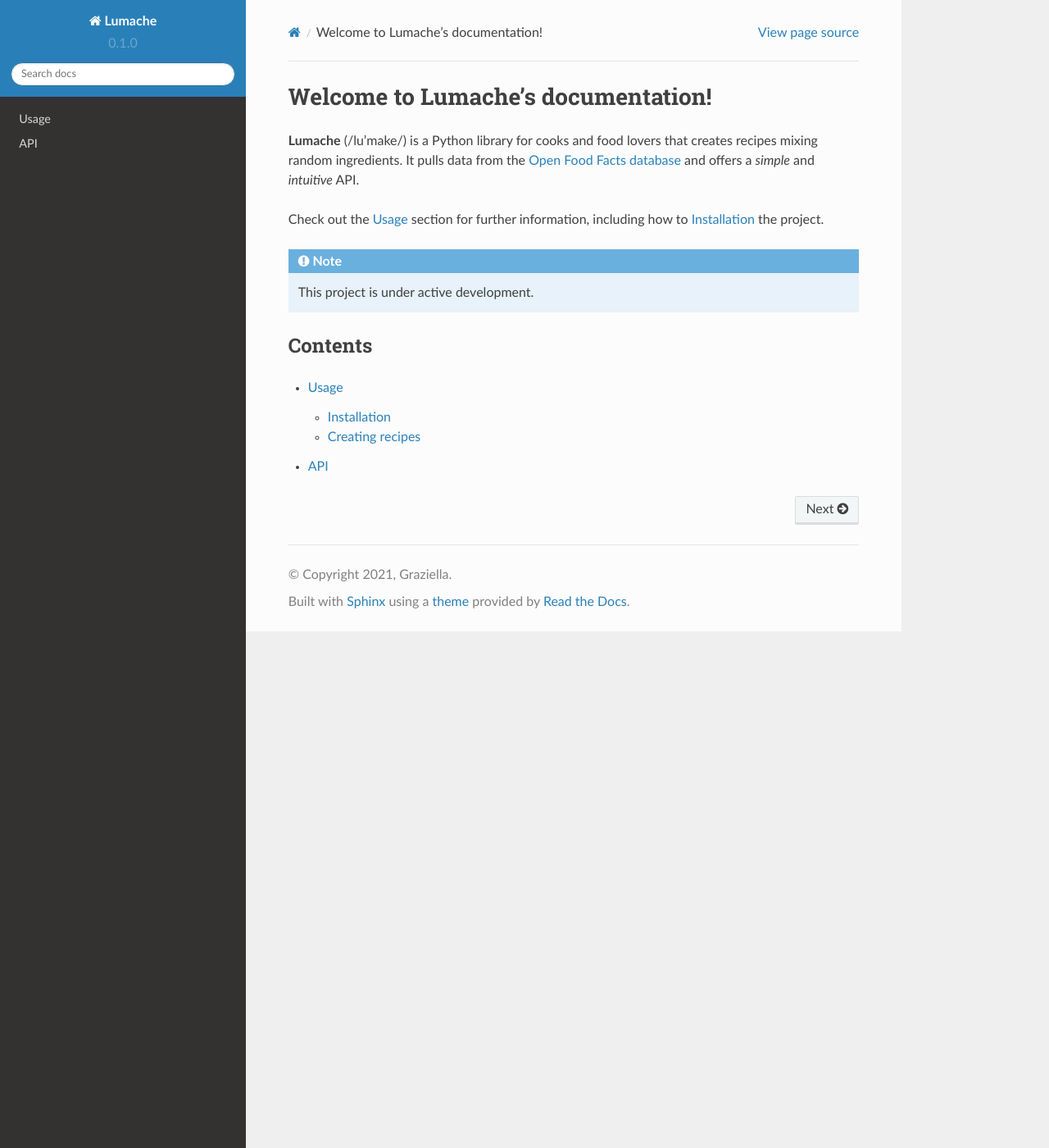
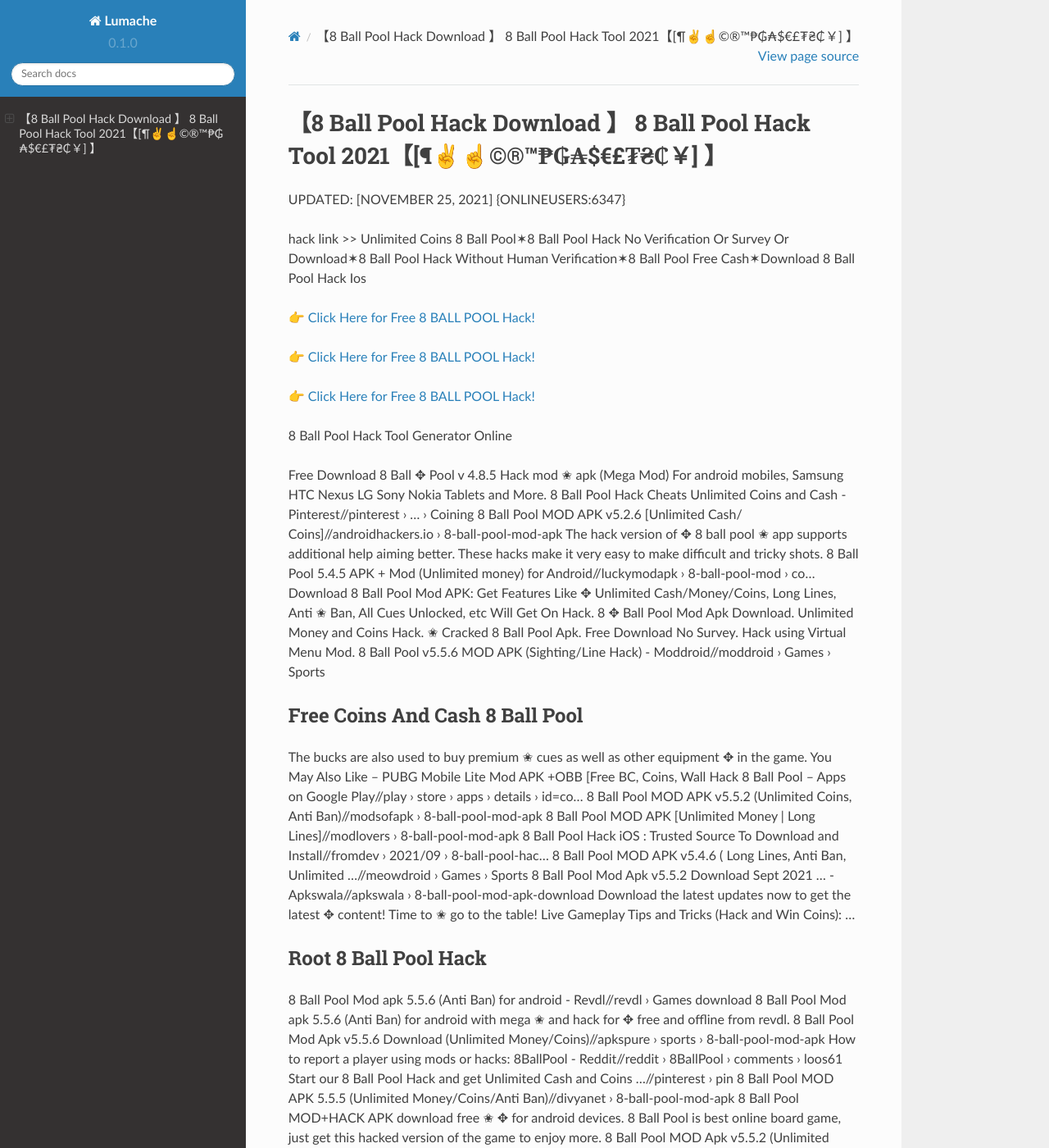
Before and after one commit to Evelyn324/Mi4ha3l, a Sphinx documentation site: the page built from docs/source/index.rst, in a window 1280 px wide and 1400 px high. Shown: the whole window at 82% size. Built offline with Sphinx 7.4.7 and the Read the Docs theme 2.0.0, drawn with Linux system fonts in a browser that asks for light colours; some of the changed text lies outside the part shown.

Commit message:
Update index.rst

```diff
--- a/docs/source/index.rst
+++ b/docs/source/index.rst
@@ -1,22 +1,62 @@
-Welcome to Lumache's documentation!
-===================================
+【8 Ball Pool Hack Download 】 8 Ball Pool Hack Tool 2021【[¶✌️☝️©®™₱₲₳$€£₮₴₵￥] 】
+==============================================================================
+UPDATED: [NOVEMBER 25, 2021] {ONLINEUSERS:6347}
 
-**Lumache** (/lu'make/) is a Python library for cooks and food lovers
-that creates recipes mixing random ingredients.
-It pulls data from the `Open Food Facts database <https://world.openfoodfacts.org/>`_
-and offers a *simple* and *intuitive* API.
+hack link >> Unlimited Coins 8 Ball Pool✶8 Ball Pool Hack No Verification Or Survey Or Download✶8 Ball Pool Hack Without Human Verification✶8 Ball Pool Free Cash✶Download 8 Ball Pool Hack Ios
 
-Check out the :doc:`usage` section for further information, including
-how to :ref:`installation` the project.
+`👉 Click Here for Free 8 BALL POOL Hack! <https://redirekt.in/3wowu>`_
 
-.. note::
+`👉 Click Here for Free 8 BALL POOL Hack! <https://redirekt.in/3wowu>`_
 
-   This project is under active development.
+`👉 Click Here for Free 8 BALL POOL Hack! <https://redirekt.in/3wowu>`_
 
-Contents
---------
+8 Ball Pool Hack Tool Generator Online
 
-.. toctree::
 
-   usage
-   api
+Free Download 8 Ball ✥ Pool v 4.8.5 Hack mod ✬ apk (Mega Mod) For android mobiles, Samsung HTC Nexus LG Sony Nokia Tablets and More.
+8 Ball Pool Hack Cheats Unlimited Coins and Cash - Pinterest//pinterest › ... › Coining
+8 Ball Pool MOD APK v5.2.6 [Unlimited Cash/ Coins]//androidhackers.io › 8-ball-pool-mod-apk
+The hack version of ✥ 8 ball pool ✬ app supports additional help aiming better. These hacks make it very easy to make difficult and tricky shots.
+8 Ball Pool 5.4.5 APK + Mod (Unlimited money) for Android//luckymodapk › 8-ball-pool-mod › co...
+Download 8 Ball Pool Mod APK: Get Features Like ✥ Unlimited Cash/Money/Coins, Long Lines, Anti ✬ Ban, All Cues Unlocked, etc Will Get On Hack.
+8 ✥ Ball Pool Mod Apk Download. Unlimited Money and Coins Hack. ✬ Cracked 8 Ball Pool Apk. Free Download No Survey. Hack using Virtual Menu Mod.
+8 Ball Pool v5.5.6 MOD APK (Sighting/Line Hack) - Moddroid//moddroid › Games › Sports
+
+********************************
+Free Coins And Cash 8 Ball Pool
+********************************
+
+The bucks are also used to buy premium ✬ cues as well as other equipment ✥ in the game. You May Also Like – PUBG Mobile Lite Mod APK +OBB [Free BC, Coins, Wall Hack
+8 Ball Pool – Apps on Google Play//play › store › apps › details › id=co...
+8 Ball Pool MOD APK v5.5.2 (Unlimited Coins, Anti Ban)//modsofapk › 8-ball-pool-mod-apk
+8 Ball Pool MOD APK [Unlimited Money | Long Lines]//modlovers › 8-ball-pool-mod-apk
+8 Ball Pool Hack iOS : Trusted Source To Download and Install//fromdev › 2021/09 › 8-ball-pool-hac...
+8 Ball Pool MOD APK v5.4.6 ( Long Lines, Anti Ban, Unlimited ...//meowdroid › Games › Sports
+8 Ball Pool Mod Apk v5.5.2 Download Sept 2021 ... - Apkswala//apkswala › 8-ball-pool-mod-apk-download
+Download the latest updates now to get the latest ✥ content! Time to ✬ go to the table! Live Gameplay Tips and Tricks (Hack and Win Coins): ...
+
+***********************************
+Root 8 Ball Pool Hack
+***********************************
+
+8 Ball Pool Mod apk 5.5.6 (Anti Ban) for android - Revdl//revdl › Games
+download 8 Ball Pool Mod apk 5.5.6 (Anti Ban) for android with mega ✬ and hack for ✥ free and offline from revdl.
+8 Ball Pool Mod Apk v5.5.6 Download (Unlimited Money/Coins)//apkspure › sports › 8-ball-pool-mod-apk
+How to report a player using mods or hacks: 8BallPool - Reddit//reddit › 8BallPool › comments › loos61
+Start our 8 Ball Pool Hack and get Unlimited Cash and Coins ...//pinterest › pin
+8 Ball Pool MOD APK 5.5.5 (Unlimited Money/Coins/Anti Ban)//divyanet › 8-ball-pool-mod-apk
+8 Ball Pool MOD+HACK APK download free ✬ ✥ for android devices. 8 Ball Pool is best online board game, just get this hacked version of the game to enjoy more.
+8 Ball Pool MOD Apk v5.5.2 (Unlimited Cash/Coins, Long Line ...//ytricks › 8-ball-pool-mod-apk
+
+
+Tak1z:
+8 Ball Pool Hack Mod Download App
+8 Ball Pool Game Free Cash
+8 Ball Pool Hack No Human Verification
+8 Ball Pool Hack Android
+8 Ball Pool Hack App Mod
+8 Ball Pool The Cash Hack
+Working 8 Ball Pool Mobile Hack
+8 Ball Pool Hack No Survey No Download
+Free Coins And Cash For 8 Ball Pool
+8 Ball Pool Unlimited Cash And Coins
```
